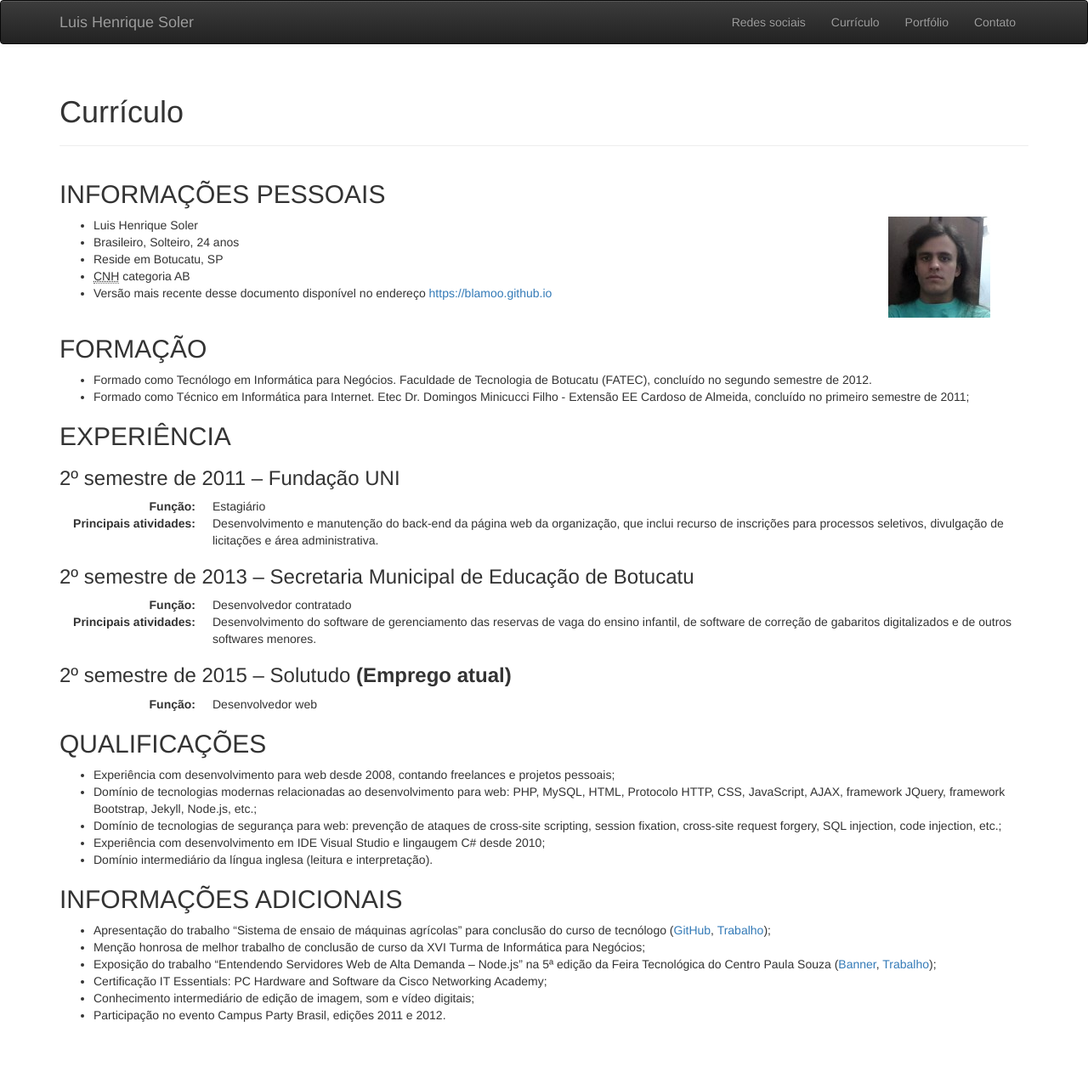
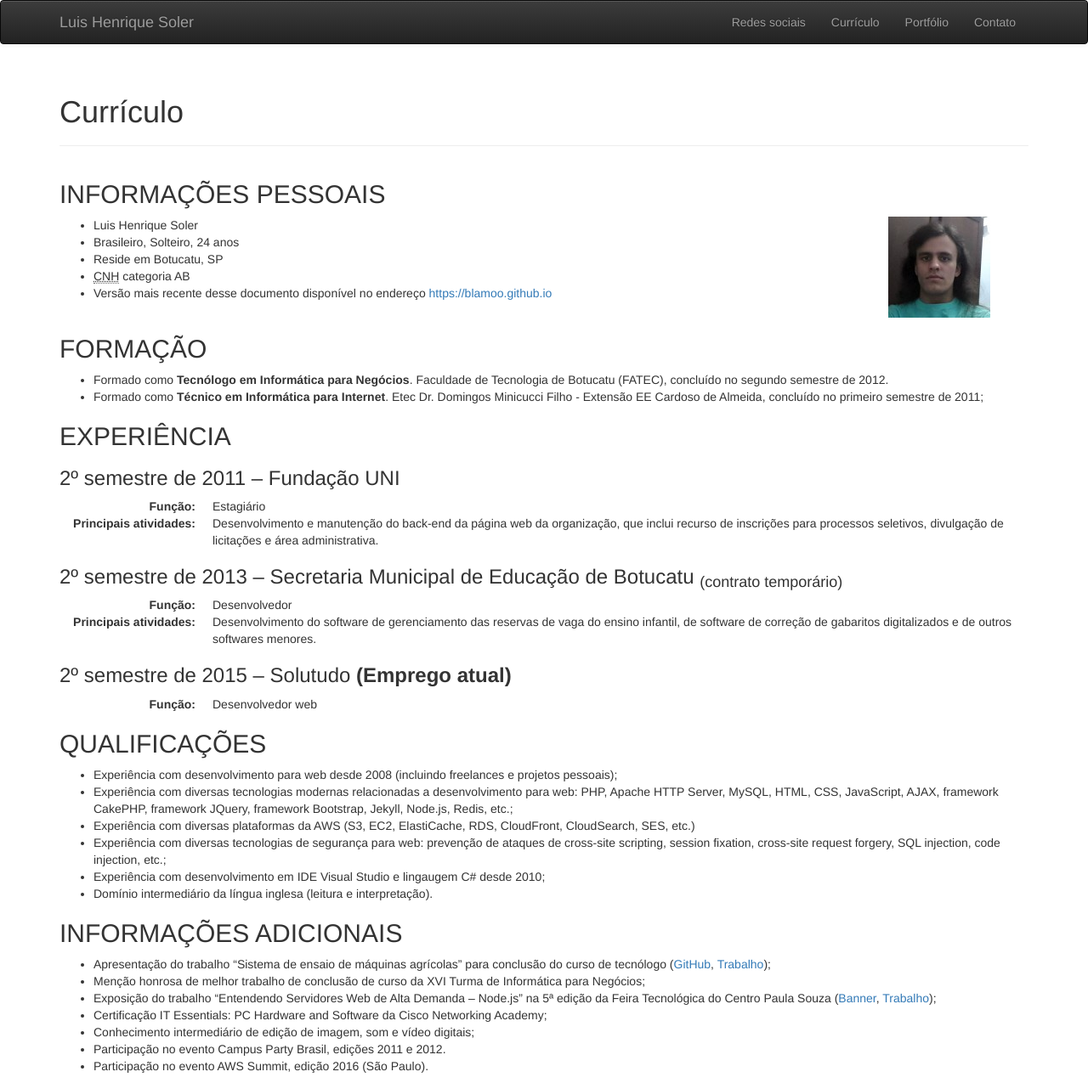
Before and after one commit to Blamoo/blamoo.github.io, a Jekyll site: the page built from curriculo.html, in a window 1280 px wide. Shown: the whole page at 85% size. Built offline with Jekyll 4.4.1, drawn with Linux system fonts in a browser that asks for light colours; nearby versions of some CDN libraries; before the commit the page ends 1215 px from its top, so only the background shows below that.

Commit message:
Update curriculo.html

```diff
--- a/curriculo.html
+++ b/curriculo.html
@@ -25,8 +25,8 @@ layout: default
 
         <h2>FORMAÇÃO</h2>
         <ul>
-            <li>Formado como Tecnólogo em Informática para Negócios. Faculdade de Tecnologia de Botucatu (FATEC), concluído no segundo semestre de 2012.</li>
-            <li>Formado como Técnico em Informática para Internet. Etec Dr. Domingos Minicucci Filho - Extensão EE Cardoso de Almeida, concluído no primeiro semestre de 2011;</li>
+            <li>Formado como <b>Tecnólogo em Informática para Negócios</b>. Faculdade de Tecnologia de Botucatu (FATEC), concluído no segundo semestre de 2012.</li>
+            <li>Formado como <b>Técnico em Informática para Internet</b>. Etec Dr. Domingos Minicucci Filho - Extensão EE Cardoso de Almeida, concluído no primeiro semestre de 2011;</li>
         </ul>
 
         <h2>EXPERIÊNCIA</h2>
@@ -38,10 +38,10 @@ layout: default
             <dd>Desenvolvimento e manutenção do back-end da página web da organização, que inclui recurso de inscrições para processos seletivos, divulgação de licitações e área administrativa.</dd>
         </dl>
 
-        <h3>2º semestre de 2013 – Secretaria Municipal de Educação de Botucatu</h3>
+        <h3>2º semestre de 2013 – Secretaria Municipal de Educação de Botucatu <sub>(contrato temporário)</sub></h3>
         <dl class="dl-horizontal">
             <dt>Função:</dt>
-            <dd>Desenvolvedor contratado</dd>
+            <dd>Desenvolvedor</dd>
             <dt>Principais atividades:</dt>
             <dd>Desenvolvimento do software de gerenciamento das reservas de vaga do ensino infantil, de software de correção de gabaritos digitalizados e de outros softwares menores.</dd>
         </dl>
@@ -54,9 +54,10 @@ layout: default
 
         <h2>QUALIFICAÇÕES</h2>
         <ul>
-            <li>Experiência com desenvolvimento para web desde 2008, contando freelances e projetos pessoais;</li>
-            <li>Domínio de tecnologias modernas relacionadas ao desenvolvimento para web: PHP, MySQL, HTML, Protocolo HTTP, CSS, JavaScript, AJAX, framework JQuery, framework Bootstrap, Jekyll, Node.js, etc.;</li>
-            <li>Domínio de tecnologias de segurança para web: prevenção de ataques de cross-site scripting, session fixation, cross-site request forgery, SQL injection, code injection, etc.;</li>
+            <li>Experiência com desenvolvimento para web desde 2008 (incluindo freelances e projetos pessoais);</li>
+            <li>Experiência com diversas tecnologias modernas relacionadas a desenvolvimento para web: PHP, Apache HTTP Server, MySQL, HTML, CSS, JavaScript, AJAX, framework CakePHP, framework JQuery, framework Bootstrap, Jekyll, Node.js, Redis, etc.;</li>
+            <li>Experiência com diversas plataformas da AWS (S3, EC2, ElastiCache, RDS, CloudFront, CloudSearch, SES, etc.)</li>
+            <li>Experiência com diversas tecnologias de segurança para web: prevenção de ataques de cross-site scripting, session fixation, cross-site request forgery, SQL injection, code injection, etc.;</li>
             <li>Experiência com desenvolvimento em IDE Visual Studio e lingaugem C# desde 2010;</li>
             <li>Domínio intermediário da língua inglesa (leitura e interpretação).</li>
         </ul>
@@ -69,6 +70,7 @@ layout: default
             <li>Certificação IT Essentials: PC Hardware and Software da Cisco Networking Academy;</li>
             <li>Conhecimento intermediário de edição de imagem, som e vídeo digitais;</li>
             <li>Participação no evento Campus Party Brasil, edições 2011 e 2012.</li>
+            <li>Participação no evento AWS Summit, edição 2016 (São Paulo).</li>
         </ul>
     </div>
 </div>
```
